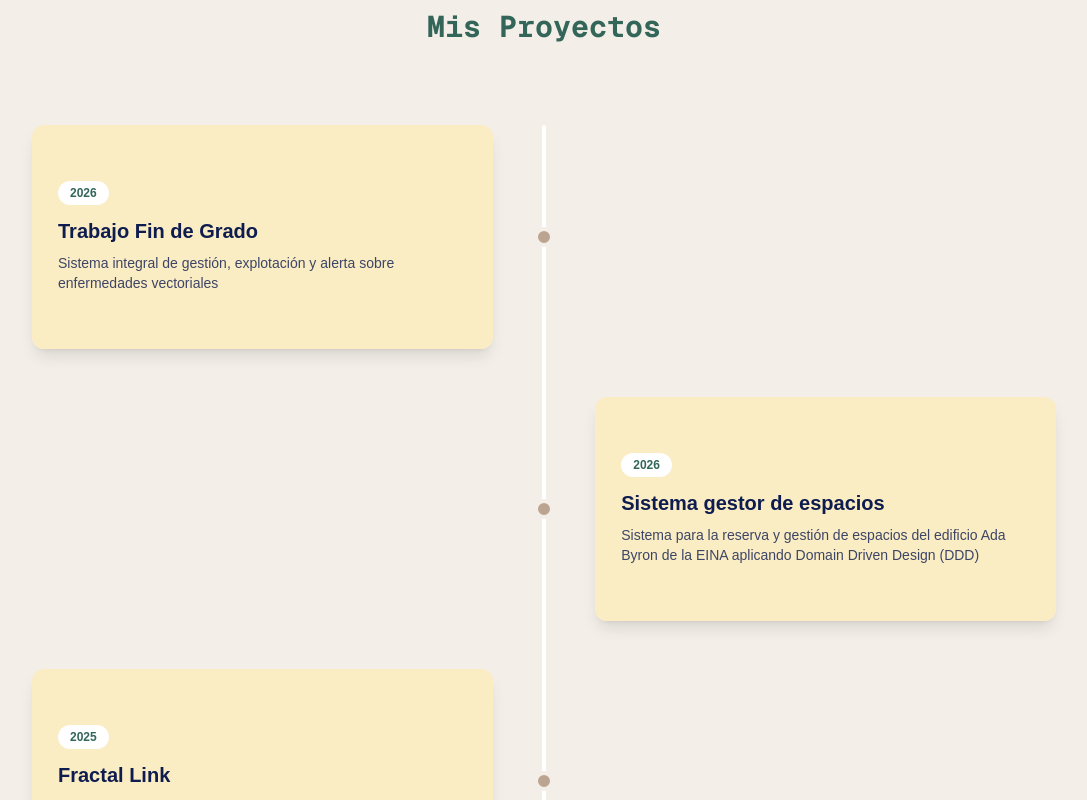
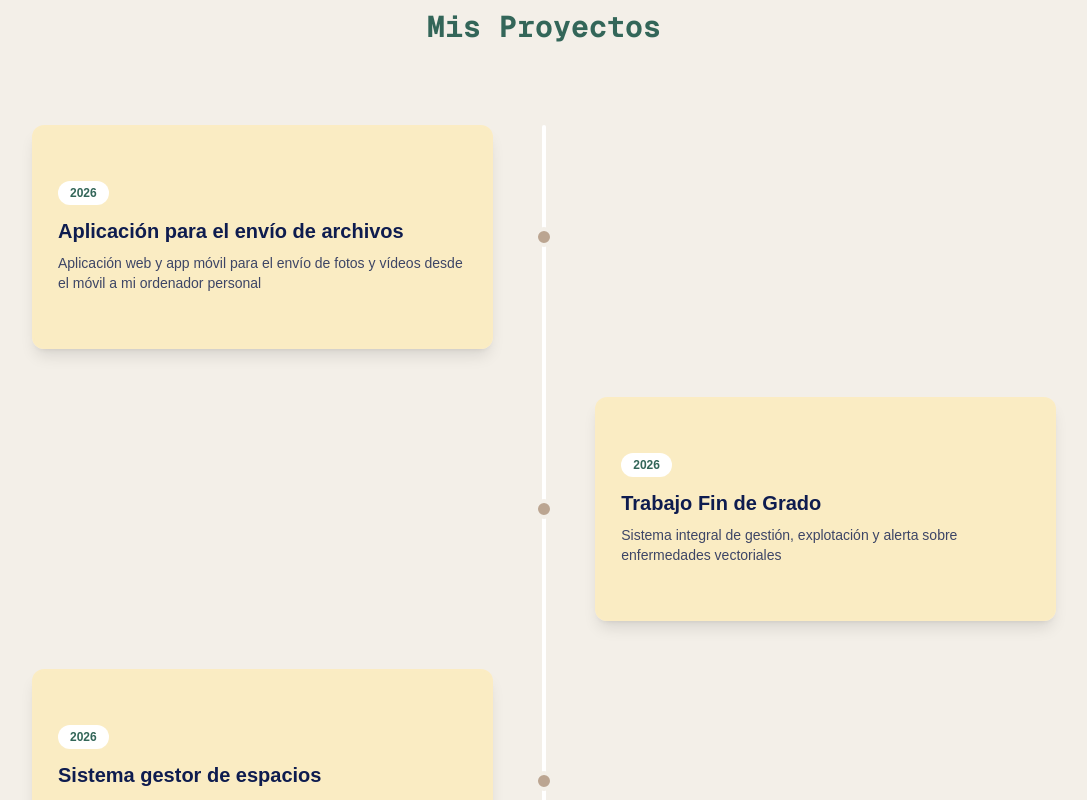
Before and after one commit to Curryllo/mi-portfolio, a Next.js app: page / in a window 1280 px wide. Shown: the part 1360-2160 px from the top of the page, without its empty margins (96-1183 px from the left). Built offline with nearby package versions, Linux system fonts and the light colour scheme.

Commit message:
Añadido proyecto de paso de archivos al pc

```diff
--- a/app/page.tsx
+++ b/app/page.tsx
@@ -104,9 +104,15 @@ export default function Home() {
   const proyectos = [
     {
       year: "2026",
+      title: "Aplicación para el envío de archivos",
+      description: "Aplicación web y app móvil para el envío de fotos y vídeos desde el móvil a mi ordenador personal",
+      tech: ["Next.Js", "Android Compose", "Spring Boot", "Amazon S3", "OpenCode", "Docker"]
+    },
+    {
+      year: "2026",
       title: "Trabajo Fin de Grado",
       description: "Sistema integral de gestión, explotación y alerta sobre enfermedades vectoriales",
-      tech: ["JavaScript", "Kotlin", "Tailwind", "SQL", "JaCoCo", "NextJS", "Spring Boot", "Procesos ETL", "AWS", "PostgreSQL", "Git", "Github", "Docker"]
+      tech: ["JavaScript", "Kotlin", "Tailwind", "SQL", "JaCoCo", "Next.Js", "Spring Boot", "Procesos ETL", "AWS", "PostgreSQL", "Git", "Github", "Docker"]
     },
     {
       year: "2022",
@@ -148,16 +154,22 @@ export default function Home() {
       year: "2026",
       title: "Sistema gestor de espacios",
       description: "Sistema para la reserva y gestión de espacios del edificio Ada Byron de la EINA aplicando Domain Driven Design (DDD)",
-      tech: ["Java", "TypeScript", "NextJS", "JUnit", "PyGeoAPI", "RabbitMQ", "PostgreSQL", "Github"]
+      tech: ["Java", "TypeScript", "Next.Js", "JUnit", "PyGeoAPI", "RabbitMQ", "PostgreSQL", "Github"]
     }
   ];
 
   const proyectosEnglish = [
     {
       year: "2026",
+      title: "File sending application",
+      description: "Web application and mobile app for sending photos and videos from the mobile to my personal computer",
+      tech: ["Next.Js", "Android Compose", "Spring Boot", "Amazon S3", "OpenCode", "Docker"]
+    },
+    {
+      year: "2026",
       title: "Bachelor’s Thesis",
       description: "Management, monitoring and alert system for vector-borne disease",
-      tech: ["JavaScript", "Kotlin", "Tailwind", "SQL", "JaCoCo", "NextJS", "Spring Boot", "Procesos ETL", "AWS", "PostgreSQL", "Git", "Github", "Docker"]
+      tech: ["JavaScript", "Kotlin", "Tailwind", "SQL", "JaCoCo", "Next.Js", "Spring Boot", "Procesos ETL", "AWS", "PostgreSQL", "Git", "Github", "Docker"]
     },
     {
       year: "2022",
@@ -199,7 +211,7 @@ export default function Home() {
       year: "2026",
       title: "Space management system",
       description: "A system for booking and managing spaces in EINA’s Ada Byron building, using Domain-Driven Design (DDD)",
-      tech: ["Java", "TypeScript", "NextJS", "JUnit", "PyGeoAPI", "RabbitMQ", "PostgreSQL", "Github"]
+      tech: ["Java", "TypeScript", "Next.Js", "JUnit", "PyGeoAPI", "RabbitMQ", "PostgreSQL", "Github"]
     }
   ];
 
@@ -334,7 +346,7 @@ export default function Home() {
               {idioma == 'español' ? '¡Hola! Soy Curro' : 'Hi! I am Curro' }
           </div>
           <div className="font-mono font-bold text-4xl md:text-6xl text-center">
-            {idioma == 'español' ? 'Ingeniero de Software' : 'Software Engineer' }
+            {idioma == 'español' ? 'Ingeniero Informático' : 'Computer Engineer' }
           </div>
         </div>
           {/* Este div es el que centra TODO el bloque en la pantalla */}
```
